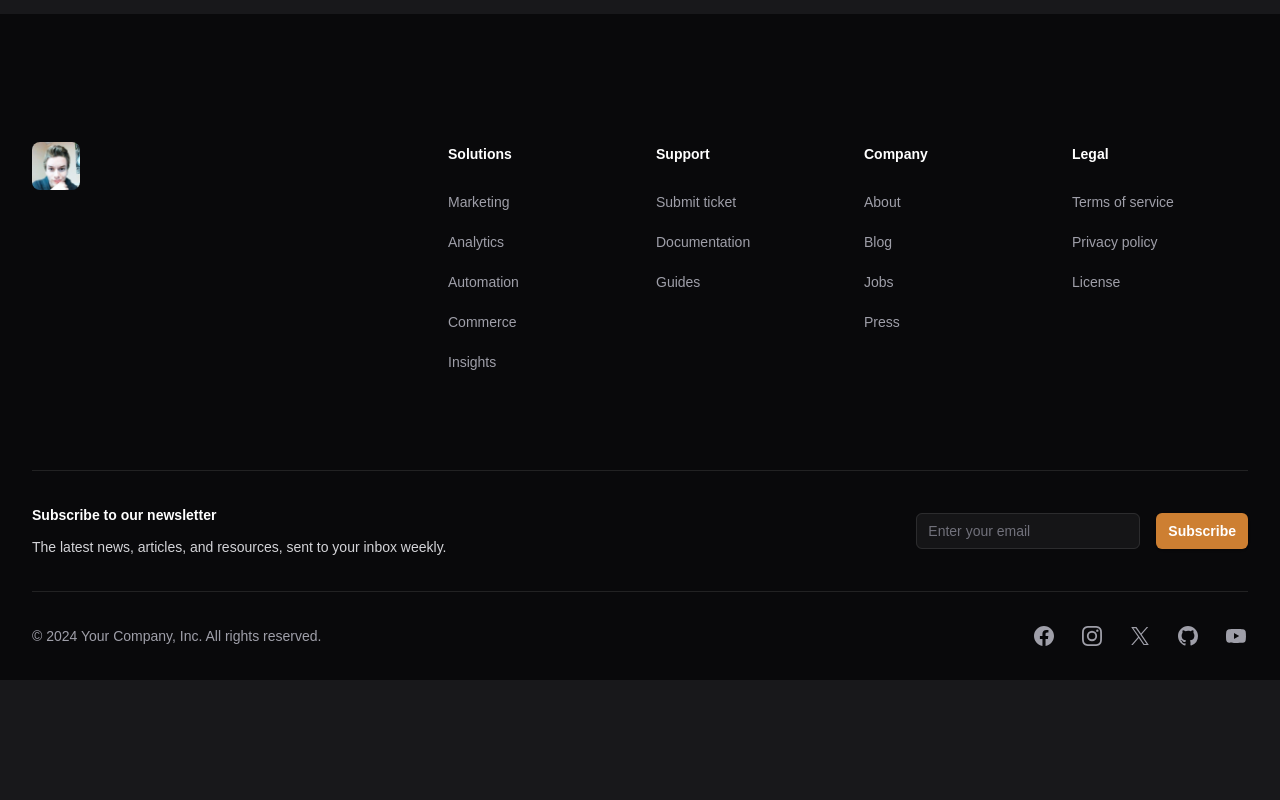
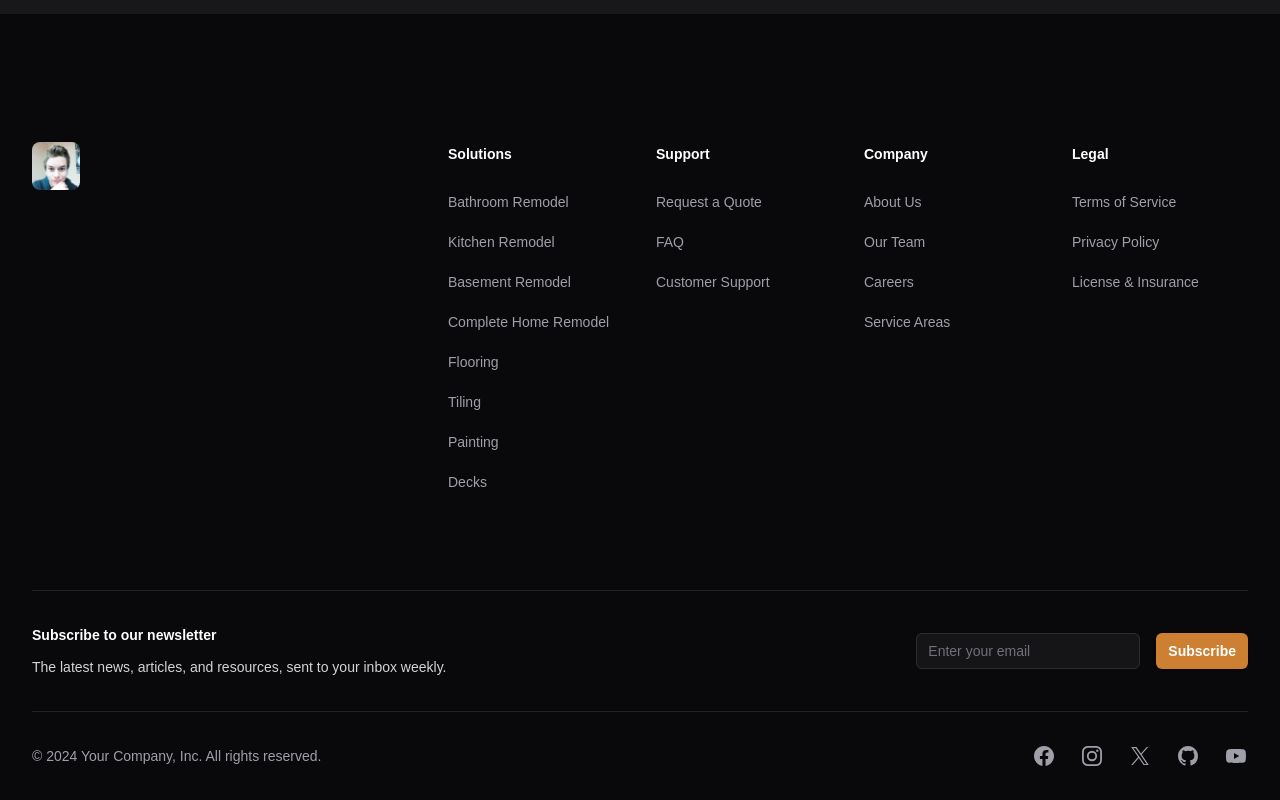
Before and after one commit to Vantero9973/construction, a Next.js app: page / in a window 1280 px wide. Shown: the part 3743-4543 px from the top of the page. Before the commit the page ends 4423 px from the top, so only its background shows below. Built offline with nearby package versions, Linux system fonts and the light colour scheme.

Commit message:
Update footer links

```diff
--- a/components/Footer.js
+++ b/components/Footer.js
@@ -2,28 +2,31 @@ import Image from "next/image";
 import logo from "@/public/media/logo.jpeg";
 
 const navigation = {
-  solutions: [
-    { name: "Marketing", href: "#" },
-    { name: "Analytics", href: "#" },
-    { name: "Automation", href: "#" },
-    { name: "Commerce", href: "#" },
-    { name: "Insights", href: "#" },
+  services: [
+    { name: "Bathroom Remodel", href: "#" },
+    { name: "Kitchen Remodel", href: "#" },
+    { name: "Basement Remodel", href: "#" },
+    { name: "Complete Home Remodel", href: "#" },
+    { name: "Flooring", href: "#" },
+    { name: "Tiling", href: "#" },
+    { name: "Painting", href: "#" },
+    { name: "Decks", href: "#" },
   ],
   support: [
-    { name: "Submit ticket", href: "#" },
-    { name: "Documentation", href: "#" },
-    { name: "Guides", href: "#" },
+    { name: "Request a Quote", href: "#" },
+    { name: "FAQ", href: "#" },
+    { name: "Customer Support", href: "#" },
   ],
   company: [
-    { name: "About", href: "#" },
-    { name: "Blog", href: "#" },
-    { name: "Jobs", href: "#" },
-    { name: "Press", href: "#" },
+    { name: "About Us", href: "#" },
+    { name: "Our Team", href: "#" },
+    { name: "Careers", href: "#" },
+    { name: "Service Areas", href: "#" },
   ],
   legal: [
-    { name: "Terms of service", href: "#" },
-    { name: "Privacy policy", href: "#" },
-    { name: "License", href: "#" },
+    { name: "Terms of Service", href: "#" },
+    { name: "Privacy Policy", href: "#" },
+    { name: "License & Insurance", href: "#" },
   ],
   social: [
     {
@@ -103,7 +106,7 @@ export default function Footer() {
                   Solutions
                 </h3>
                 <ul role="list" className="mt-6 space-y-4">
-                  {navigation.solutions.map((item) => (
+                  {navigation.services.map((item) => (
                     <li key={item.name}>
                       <a
                         href={item.href}
```
